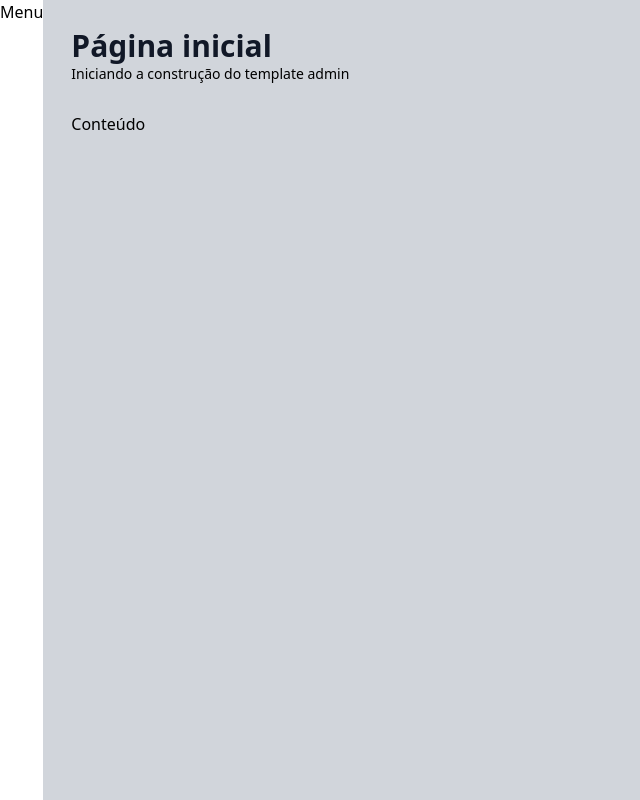
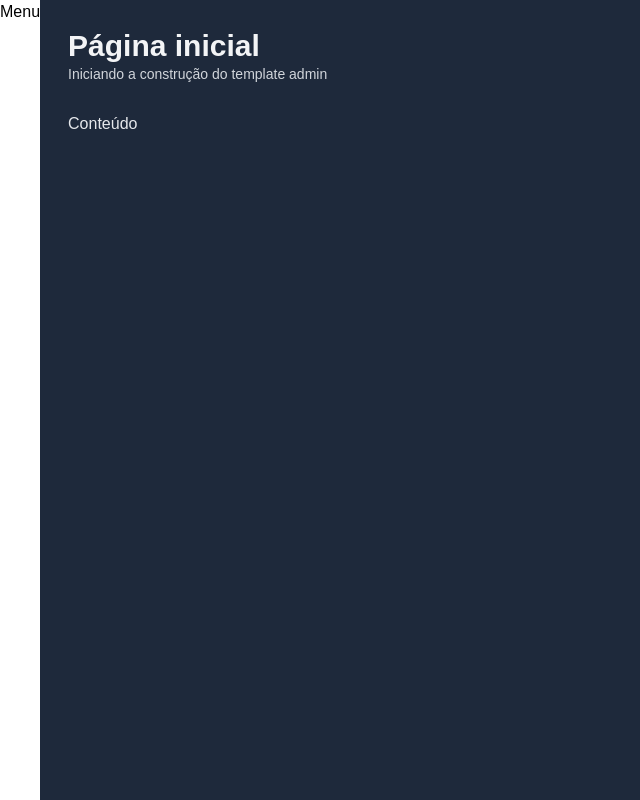
Before and after one commit to X-SpeedBlack-X/template-admin, a Next.js app: page / in a window 1280 px wide. Shown: the whole page, without its empty margins (0-640 px from the left). Built offline with nearby package versions, Linux system fonts and the light colour scheme.

Commit message:
style: add darkMode and fontFamily

```diff
--- a/tailwind.config.js
+++ b/tailwind.config.js
@@ -1,8 +1,13 @@
 /** @type {import('tailwindcss').Config} */
 module.exports = {
   content: ["./src/**/*.{ts,tsx}"],
+  darkMode: "class",
   theme: {
-    extend: {},
+    extend: {
+      fontFamily: {
+        sans: "Popping, sans-serif",
+      },
+    },
   },
   plugins: [],
 };
```
